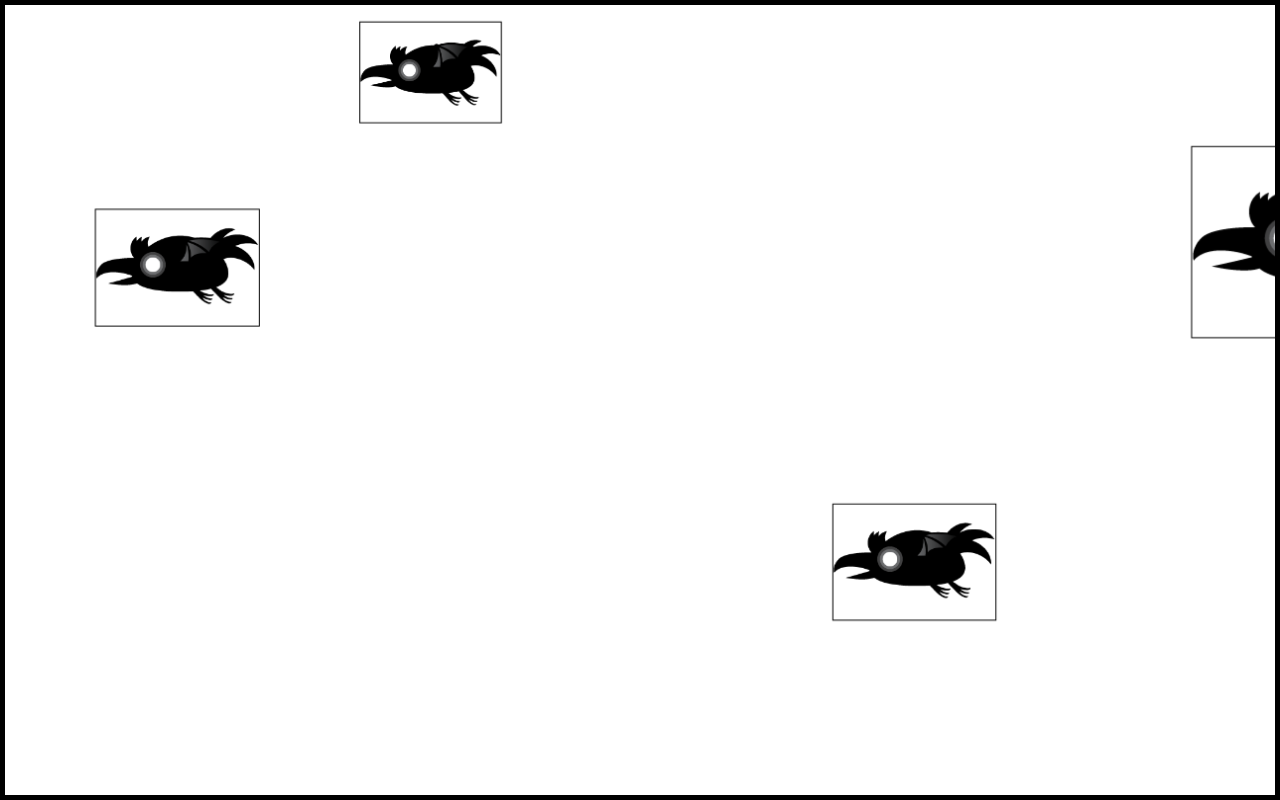
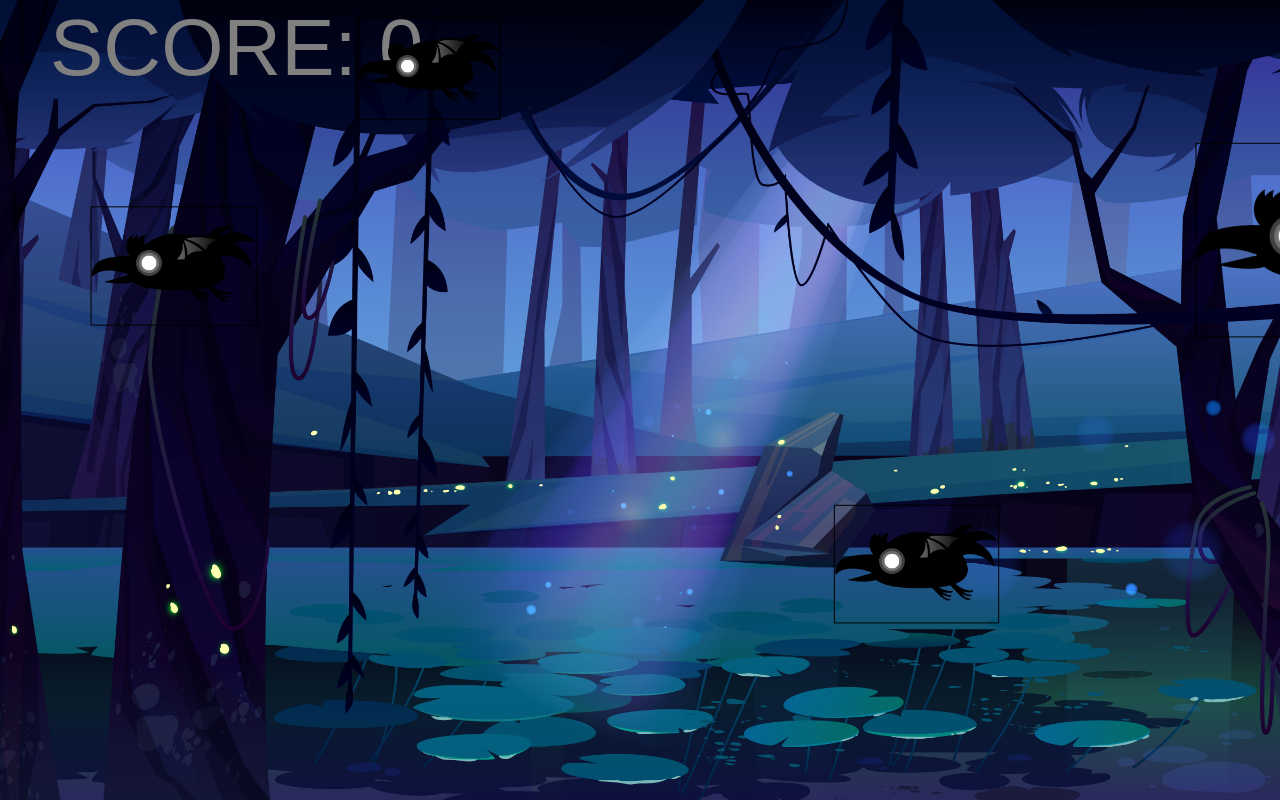
Before and after one commit to Wenceslas-Angelo/shooter, a website built with Parcel: page src/index.html in a window 1280 px wide. Built offline with nearby package versions, Linux system fonts and the light colour scheme.

Commit message:
draw score

```diff
--- a/src/JS/Game.js
+++ b/src/JS/Game.js
@@ -12,6 +12,7 @@ class Game {
     this.ravens = [];
     this.ravenInterval = 1000;
     this.timeToNextRaven = 0;
+    this.score = 0;
   }
 
   /**
@@ -35,6 +36,10 @@ class Game {
    * @param {CanvasRenderingContext2D} ctx
    */
   draw(ctx) {
+    ctx.font = '80px sans-serif';
+    ctx.fillStyle = 'gray';
+    ctx.fillText(`SCORE: ${this.score}`, 50, 75);
+
     this.ravens.forEach((raven) => {
       raven.draw(ctx);
     });
--- a/src/styles.css
+++ b/src/styles.css
@@ -5,9 +5,15 @@
   font-family: sans-serif;
 }
 
+body {
+  height: 100vh;
+  width: 100%;
+  background: url('./assets/bg1.jpg') center no-repeat;
+  background-size: cover;
+}
+
 canvas {
   position: absolute;
-  border: 5px solid black;
   top: 0;
   left: 0;
   width: 100%;
```
Also changed, not shown: src/assets/bg1.jpg (added).
